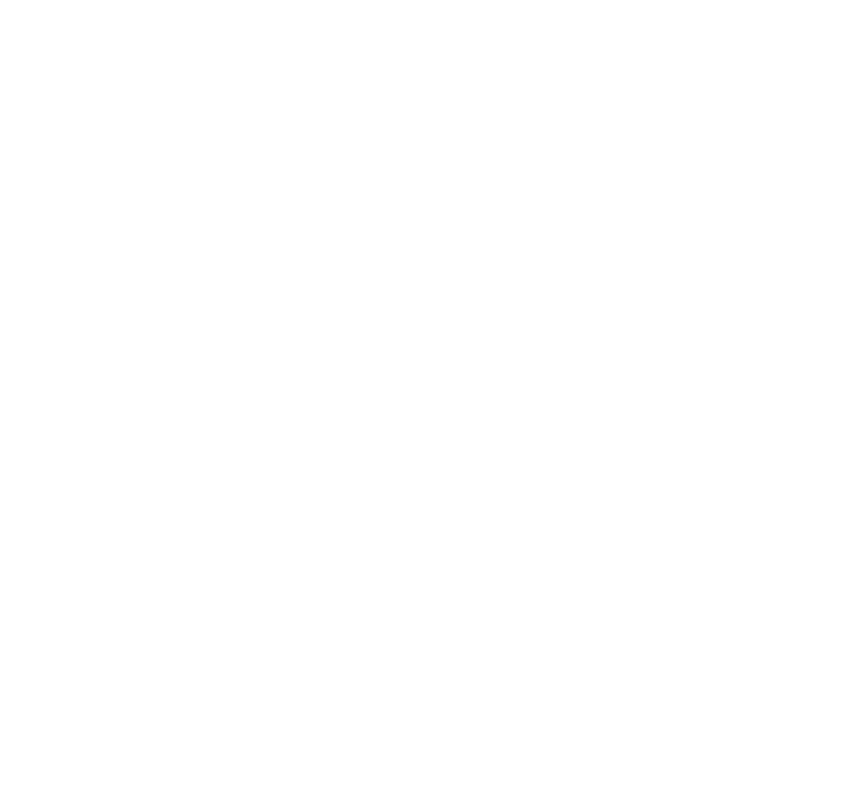
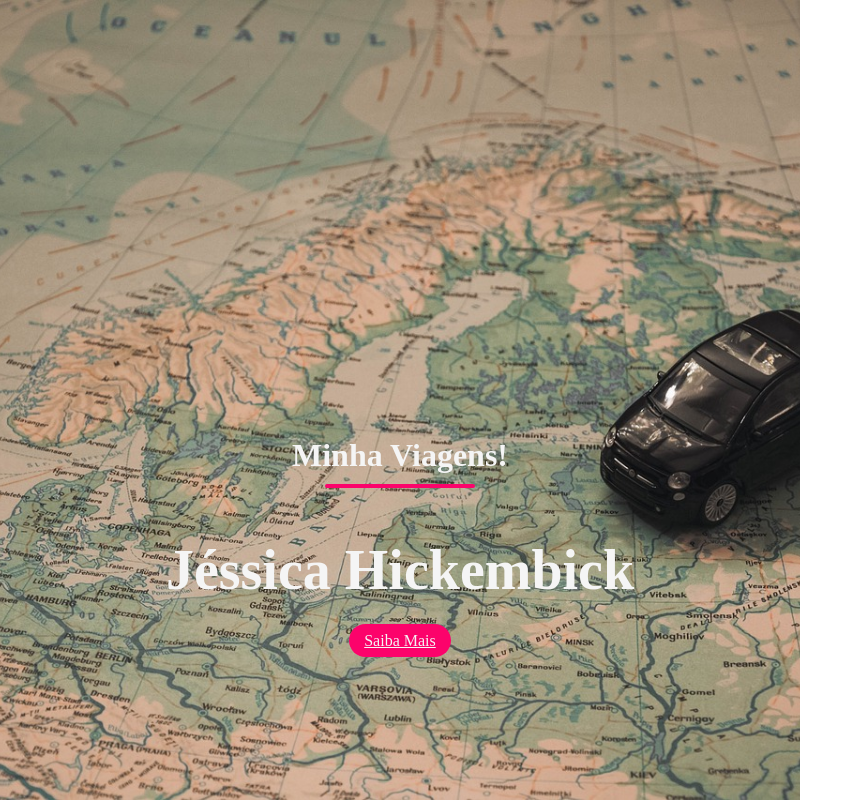
Before and after one commit to Hickembick/projetoIndividual, a plain HTML site: page index.html in a window 1280 px wide. Shown: the whole page, without its empty margins (0-863 px from the left). Drawn offline with Linux system fonts and the light colour scheme.

Commit message:
criei o header

```diff
--- a/css/style.css
+++ b/css/style.css
@@ -1,5 +1,47 @@
-*{
+* {
     margin: 0;
     padding: 0;
     box-sizing: border-box;
 }
+
+header {
+    width: 100vh;
+    height: 100vh;
+    background-image: url('../img/banner.jpg');
+    background-position: bottom;
+    background-size: cover;
+    display: flex;
+    align-items: flex-end;
+    justify-content: center;
+}
+
+.header-content {
+    margin-bottom: 150px;
+    color: whitesmoke;
+    text-align: center;
+}
+
+.header-content h2 {
+    font-size: 4vmin;
+}
+
+.line {
+    width: 150px;
+    height: 4px;
+    background: #fc036b;
+    margin: 10px auto;
+    border-radius: 5px;
+}
+
+.header-content h1 {
+    font-size: 7vmin;
+    margin-top: 50px;
+    margin-bottom: 30px;
+}
+
+.ctn {
+    padding: 8px 15px;
+    background: #fc036b;
+    border-radius: 30px;
+    color: whitesmoke;
+}
--- a/index.html
+++ b/index.html
@@ -8,6 +8,15 @@
     <title>Jéssica</title>
 </head>
 <body>
+    <header>
+        <div class="header-content">
+            <h2>Minha Viagens!</h2>
+            <div class="line">
 
+            </div>
+            <h1>Jéssica Hickembick</h1>
+            <a href="" class="ctn">Saiba Mais</a>
+        </div>
+    </header>
 </body>
 </html>
```
Also changed, not shown: img/banner.jpg (added).
